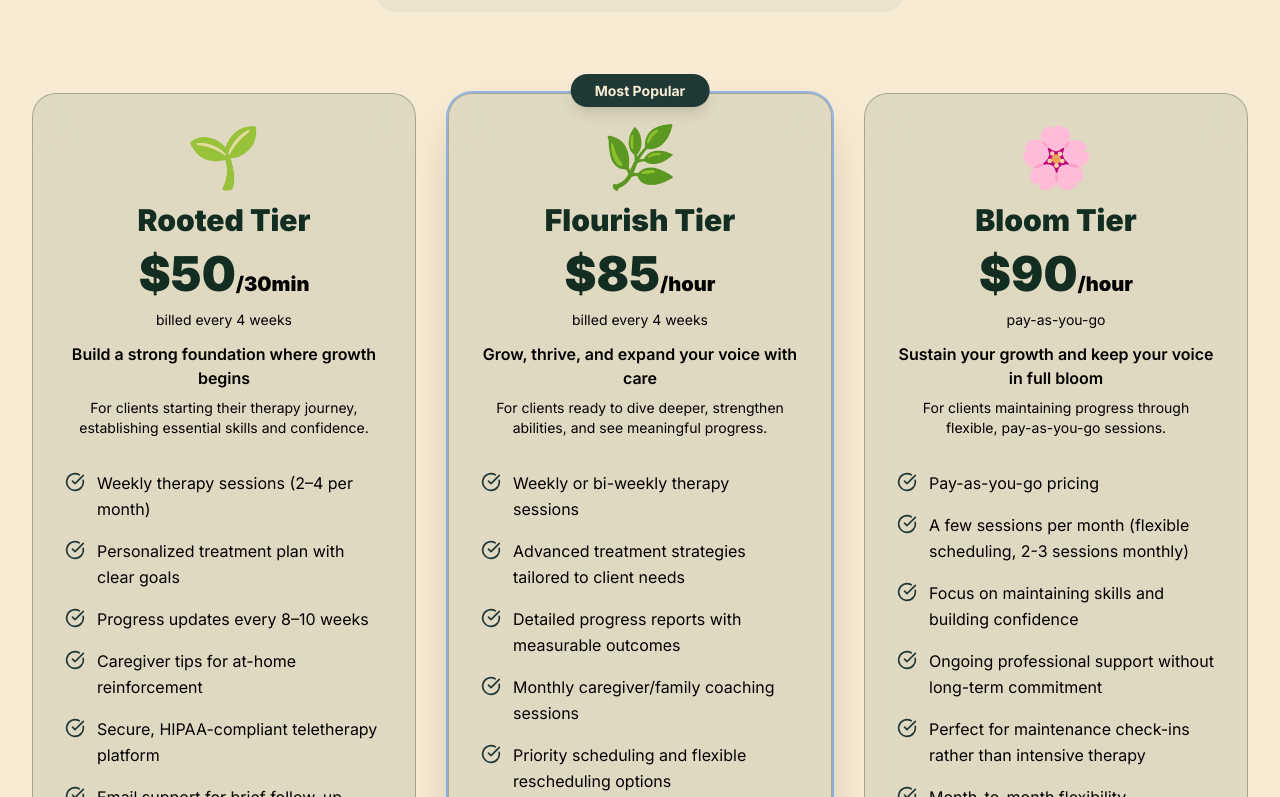
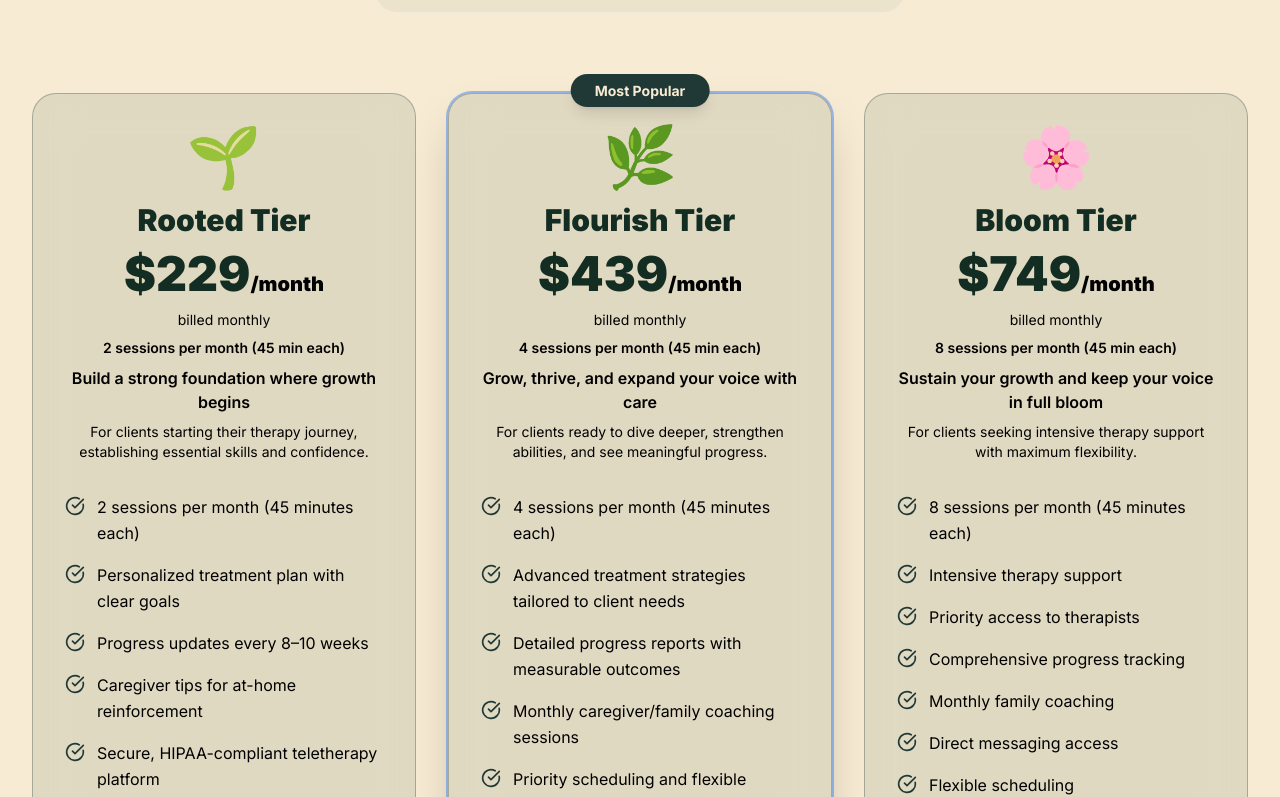
Before and after one commit to prashant-jadon/rootedvoice-frontend, a Next.js app: page / in a window 1280 px wide. Shown: the part 3743-4540 px from the top of the page. Built offline with nearby package versions, Linux system fonts and the light colour scheme; no server answers.

Commit message:
new updates

```diff
--- a/src/app/page.tsx
+++ b/src/app/page.tsx
@@ -755,13 +755,15 @@ export default function LandingPage() {
             {[
               {
                 name: "Rooted",
-                price: "$50",
-                period: "/30min",
-                billing: "billed every 4 weeks",
+                price: "$229",
+                period: "/month",
+                billing: "billed monthly",
+                sessionsPerMonth: 2,
+                sessionDuration: 45,
                 description: "Build a strong foundation where growth begins",
                 tagline: "For clients starting their therapy journey, establishing essential skills and confidence.",
                 features: [
-                  "Weekly therapy sessions (2–4 per month)",
+                  "2 sessions per month (45 minutes each)",
                   "Personalized treatment plan with clear goals",
                   "Progress updates every 8–10 weeks",
                   "Caregiver tips for at-home reinforcement",
@@ -772,13 +774,15 @@ export default function LandingPage() {
               },
               {
                 name: "Flourish",
-                price: "$85",
-                period: "/hour",
-                billing: "billed every 4 weeks",
+                price: "$439",
+                period: "/month",
+                billing: "billed monthly",
+                sessionsPerMonth: 4,
+                sessionDuration: 45,
                 description: "Grow, thrive, and expand your voice with care",
                 tagline: "For clients ready to dive deeper, strengthen abilities, and see meaningful progress.",
                 features: [
-                  "Weekly or bi-weekly therapy sessions",
+                  "4 sessions per month (45 minutes each)",
                   "Advanced treatment strategies tailored to client needs",
                   "Detailed progress reports with measurable outcomes",
                   "Monthly caregiver/family coaching sessions",
@@ -791,18 +795,21 @@ export default function LandingPage() {
               },
               {
                 name: "Bloom",
-                price: "$90",
-                period: "/hour",
-                billing: "pay-as-you-go",
+                price: "$749",
+                period: "/month",
+                billing: "billed monthly",
+                sessionsPerMonth: 8,
+                sessionDuration: 45,
                 description: "Sustain your growth and keep your voice in full bloom",
-                tagline: "For clients maintaining progress through flexible, pay-as-you-go sessions.",
+                tagline: "For clients seeking intensive therapy support with maximum flexibility.",
                 features: [
-                  "Pay-as-you-go pricing",
-                  "A few sessions per month (flexible scheduling, 2-3 sessions monthly)",
-                  "Focus on maintaining skills and building confidence",
-                  "Ongoing professional support without long-term commitment",
-                  "Perfect for maintenance check-ins rather than intensive therapy",
-                  "Month-to-month flexibility"
+                  "8 sessions per month (45 minutes each)",
+                  "Intensive therapy support",
+                  "Priority access to therapists",
+                  "Comprehensive progress tracking",
+                  "Monthly family coaching",
+                  "Direct messaging access",
+                  "Flexible scheduling"
                 ],
                 icon: "🌸"
               }
@@ -863,13 +870,23 @@ export default function LandingPage() {
                     </span>
                   </div>
                   <p
-                    className="text-sm mb-3"
+                    className="text-sm mb-2"
                     style={{
                       color: currentPalette === '3' ? '#202D3E' : currentPalette === '1' ? 'black' : 'rgba(255,255,255,0.6)'
                     }}
                   >
                     {plan.billing}
                   </p>
+                  {plan.sessionsPerMonth > 0 && (
+                    <p
+                      className="text-sm font-semibold mb-2"
+                      style={{
+                        color: currentPalette === '3' ? '#202D3E' : currentPalette === '1' ? 'black' : currentPalette === '1' ? 'black' : 'rgba(255,255,255,0.9)'
+                      }}
+                    >
+                      {plan.sessionsPerMonth} {plan.sessionsPerMonth === 1 ? 'session' : 'sessions'} per month ({plan.sessionDuration} min each)
+                    </p>
+                  )}
                   <p
                     className="font-semibold mb-2"
                     style={{
--- a/src/app/pricing/page.tsx
+++ b/src/app/pricing/page.tsx
@@ -104,7 +104,9 @@ function PricingContent() {
       const iconMap: Record<string, string> = {
         rooted: '🌱',
         flourish: '🌿',
-        bloom: '🌸'
+        bloom: '🌸',
+        'pay-as-you-go': '💳',
+        evaluation: '📋'
       }
 
       const descriptionMap: Record<string, string> = {
@@ -120,28 +122,53 @@ function PricingContent() {
       }
 
       const billingCycleMap: Record<string, string> = {
-        'every-4-weeks': 'billed every 4 weeks',
+        'every-4-weeks': 'billed monthly',
         'monthly': 'billed monthly',
-        'pay-as-you-go': 'pay-as-you-go'
+        'pay-as-you-go': 'per session',
+        'one-time': 'one-time payment'
       }
 
       const transformedPricing = Object.entries(backendPricing).map(([tierId, tierData]: [string, any]) => {
         const tierName = tierData.name.replace(' Tier', '').replace(' tier', '')
-        const durationText = tierData.duration === 30 ? '/30min' : '/hour'
-        const billingText = billingCycleMap[tierData.billingCycle] || tierData.billingCycle
+
+        // For monthly subscriptions, show monthly rate clearly
+        let priceDisplay = `$${tierData.price}`
+        let periodDisplay = ''
+        let billingText = billingCycleMap[tierData.billingCycle] || tierData.billingCycle
+
+        if (tierData.billingCycle === 'monthly') {
+          priceDisplay = `$${tierData.price}`
+          periodDisplay = '/month'
+          billingText = 'billed monthly'
+        } else if (tierData.billingCycle === 'pay-as-you-go') {
+          priceDisplay = `$${tierData.price}`
+          periodDisplay = '/session'
+          billingText = 'per session'
+        } else if (tierData.billingCycle === 'one-time') {
+          priceDisplay = `$${tierData.price}`
+          periodDisplay = ''
+          billingText = 'one-time payment'
+        } else {
+          // Legacy support for every-4-weeks (show as monthly)
+          priceDisplay = `$${tierData.price}`
+          periodDisplay = '/month'
+          billingText = 'billed monthly'
+        }
 
         return {
           id: tierId,
           name: tierName,
           icon: iconMap[tierId] || '💎',
-          price: `$${tierData.price}`,
-          period: durationText,
+          price: priceDisplay,
+          period: periodDisplay,
           billing: billingText,
           description: descriptionMap[tierId] || tierData.description || '',
           tagline: taglineMap[tierId] || '',
           features: tierData.features || [],
           popular: tierData.popular || false,
-          color: tierData.popular ? 'border-black ring-2 ring-black' : 'border-gray-200'
+          color: tierData.popular ? 'border-black ring-2 ring-black' : 'border-gray-200',
+          sessionsPerMonth: tierData.sessionsPerMonth || 0,
+          duration: tierData.duration || 45
         }
       })
 
@@ -154,13 +181,13 @@ function PricingContent() {
           id: 'rooted',
           name: 'Rooted',
           icon: '🌱',
-          price: '$50',
-          period: '/30min',
-          billing: 'billed every 4 weeks',
+          price: '$229',
+          period: '/month',
+          billing: 'billed monthly',
           description: 'Build a strong foundation where growth begins',
           tagline: 'For clients starting their therapy journey, establishing essential skills and confidence.',
           features: [
-            '2-4 sessions per month',
+            '2 sessions per month (45 minutes each)',
             'Personalized treatment plan',
             'Progress updates every 8-10 weeks',
             'Caregiver tips',
@@ -168,19 +195,21 @@ function PricingContent() {
             'Email support'
           ],
           popular: false,
-          color: 'border-gray-200'
+          color: 'border-gray-200',
+          sessionsPerMonth: 2,
+          duration: 45
         },
         {
           id: 'flourish',
           name: 'Flourish',
           icon: '🌿',
-          price: '$85',
-          period: '/hour',
-          billing: 'billed every 4 weeks',
+          price: '$439',
+          period: '/month',
+          billing: 'billed monthly',
           description: 'Grow, thrive, and expand your voice with care',
           tagline: 'For clients ready to dive deeper, strengthen abilities, and see meaningful progress.',
           features: [
-            'Weekly or bi-weekly sessions',
+            '4 sessions per month (45 minutes each)',
             'Advanced treatment strategies',
             'Detailed monthly progress reports',
             'Monthly family coaching',
@@ -189,26 +218,32 @@ function PricingContent() {
             'Direct messaging'
           ],
           popular: true,
-          color: 'border-black ring-2 ring-black'
+          color: 'border-black ring-2 ring-black',
+          sessionsPerMonth: 4,
+          duration: 45
         },
         {
           id: 'bloom',
           name: 'Bloom',
           icon: '🌸',
-          price: '$90',
-          period: '/hour',
-          billing: 'pay-as-you-go',
+          price: '$749',
+          period: '/month',
+          billing: 'billed monthly',
           description: 'Sustain your growth and keep your voice in full bloom',
           tagline: 'For clients maintaining progress through flexible, pay-as-you-go sessions.',
           features: [
-            '2-3 sessions monthly',
+            '8 sessions per month (45 minutes each)',
+            'Intensive therapy support',
             'Flexible scheduling',
-            'Focus on skill maintenance',
-            'No long-term commitment',
-            'Month-to-month flexibility'
+            'Priority access to therapists',
+            'Comprehensive progress tracking',
+            'Monthly family coaching',
+            'Direct messaging access'
           ],
           popular: false,
-          color: 'border-gray-200'
+          color: 'border-gray-200',
+          sessionsPerMonth: 8,
+          duration: 45
         }
       ])
     } finally {
@@ -480,6 +515,11 @@ function PricingContent() {
                   <span className="text-lg text-gray-600">{tier.period}</span>
                 </div>
                 <p className="text-sm text-gray-500 mb-2">{tier.billing}</p>
+                {tier.sessionsPerMonth > 0 && (
+                  <p className="text-sm font-semibold text-black mb-2">
+                    {tier.sessionsPerMonth} {tier.sessionsPerMonth === 1 ? 'session' : 'sessions'} per month ({tier.duration} min each)
+                  </p>
+                )}
                 <p className="text-gray-600 font-medium mb-2">{tier.description}</p>
                 <p className="text-sm text-gray-500">{tier.tagline}</p>
               </div>
@@ -557,6 +597,14 @@ function PricingContent() {
                           ))}
                         </tr>
                         <tr className="border-b border-gray-100">
+                          <td className="py-4 px-4 font-medium text-black">Monthly Rate</td>
+                          {pricingTiers.map((tier) => (
+                            <td key={tier.id} className="py-4 px-4 text-center text-gray-600">
+                              {tier.price}{tier.period}
+                            </td>
+                          ))}
+                        </tr>
+                        <tr className="border-b border-gray-100">
                           <td className="py-4 px-4 font-medium text-black">Billing Cycle</td>
                           {pricingTiers.map((tier) => (
                             <td key={tier.id} className="py-4 px-4 text-center text-gray-600">
@@ -564,11 +612,21 @@ function PricingContent() {
                             </td>
                           ))}
                         </tr>
+                        {pricingTiers.some(t => t.sessionsPerMonth > 0) && (
+                          <tr className="border-b border-gray-100">
+                            <td className="py-4 px-4 font-medium text-black">Sessions per Month</td>
+                            {pricingTiers.map((tier) => (
+                              <td key={tier.id} className="py-4 px-4 text-center text-gray-600">
+                                {tier.sessionsPerMonth > 0 ? `${tier.sessionsPerMonth} sessions` : 'N/A'}
+                              </td>
+                            ))}
+                          </tr>
+                        )}
                         <tr className="border-b border-gray-100">
                           <td className="py-4 px-4 font-medium text-black">Session Duration</td>
                           {pricingTiers.map((tier) => (
                             <td key={tier.id} className="py-4 px-4 text-center text-gray-600">
-                              {tier.period.replace('/', '')}
+                              {tier.duration ? `${tier.duration} minutes` : 'N/A'}
                             </td>
                           ))}
                         </tr>
```
